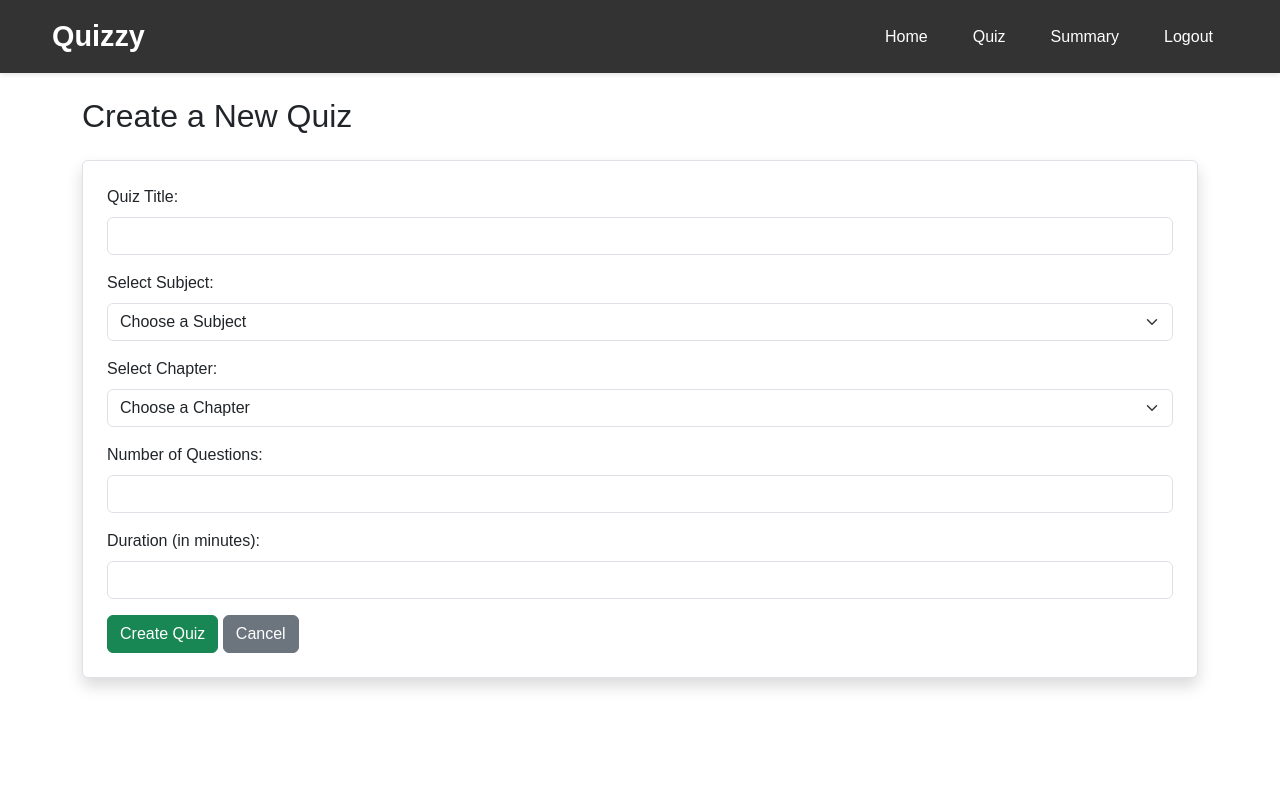
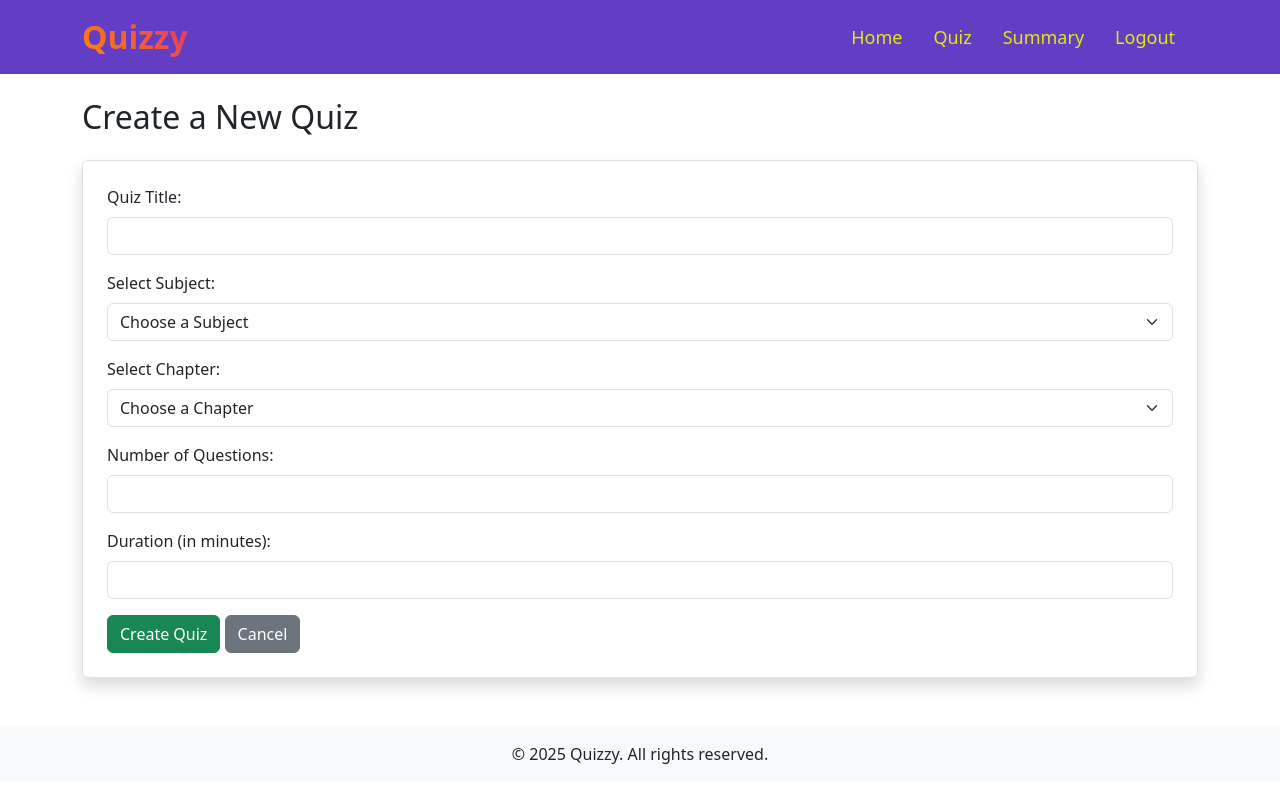
Before and after one commit to Ankit-Aarya/Quizzy_Test, a Flask app: page /create_quiz in a window 1280 px wide. Run offline with Flask 3, Linux system fonts and the light colour scheme; a user stored in the database is signed in; tables that the repository leaves empty hold one stand-in row (values such as "Sample post").

Commit message:
navbar update

```diff
--- a/templates/admin_side/admin_dashboard.html
+++ b/templates/admin_side/admin_dashboard.html
@@ -85,5 +85,7 @@
     <script src="https://cdn.jsdelivr.net/npm/bootstrap@5.3.0/dist/js/bootstrap.bundle.min.js"></script>
     {% endblock %}
 </body>
-
+<footer class="text-center py-3 mt-5 bg-light">
+    <p class="mb-0">&copy; 2025 Quizzy. All rights reserved.</p>
+</footer>
 </html>
--- a/templates/admin_side/nav1.html
+++ b/templates/admin_side/nav1.html
@@ -1,35 +1,57 @@
 <!DOCTYPE html>
 <html lang="en">
 <head>
-  <meta charset="UTF-8">
-  <meta name="viewport" content="width=device-width, initial-scale=1.0">
-  <title>Quizzy</title>
-  <link rel="stylesheet" href="{{url_for('static', filename='css/nav1.css')}}">
+    <meta charset="UTF-8">
+    <meta name="viewport" content="width=device-width, initial-scale=1">
+    <title>Quizzy</title>
+
+    <!-- Bootstrap CSS -->
+    <link href="https://cdn.jsdelivr.net/npm/bootstrap@5.3.0/dist/css/bootstrap.min.css" rel="stylesheet">
+
+    <style>
+      body {
+          overflow-x: hidden;
+      }
+      .navbar {
+          background-color: #623ec5;
+      }
+      .nav-link {
+          color: rgb(228, 232, 16) !important;
+          font-size: large;
+      }
+      .navbar-nav .nav-item {
+        margin-right: 15px; /* Adds spacing between nav items */
+      }
+      .navbar-brand {
+        font-size: 2rem;
+        font-weight: bold;
+        background: linear-gradient(45deg, #ff8a00, #e52e71);
+        -webkit-background-clip: text;
+        -webkit-text-fill-color: transparent;
+      }
+  </style>
 </head>
 <body>
-  <nav class="navbar">
-    <div class="container">
-      <!-- Logo on the left -->
-      <a class="navbar-brand" href="{{url_for('admin_dashboard')}}">Quizzy</a>
 
-      <!-- Navbar items on the right -->
-      <ul class="nav-content">
-        <li class="nav-item">
-          <a href="{{url_for('admin_dashboard')}}">Home</a>
-        </li>
-        <li class="nav-item">
-          <a href="{{url_for('view_quizzes')}}">Quiz</a>
-        </li>
+    <nav class="navbar navbar-expand-lg navbar-dark">
+        <div class="container">
+            <a class="navbar-brand" href="{{url_for('admin_dashboard')}}">Quizzy</a>
+            <button class="navbar-toggler" type="button" data-bs-toggle="collapse" data-bs-target="#navbarNav">
+                <span class="navbar-toggler-icon"></span>
+            </button>
+            <div class="collapse navbar-collapse" id="navbarNav">
+                <ul class="navbar-nav ms-auto">
+                    <li class="nav-item"><a class="nav-link" href="{{url_for('admin_dashboard')}}">Home</a></li>
+                    <li class="nav-item"><a class="nav-link" href="{{url_for('view_quizzes')}}">Quiz</a></li>
+                    <li class="nav-item"><a class="nav-link" href="{{url_for('summary')}}">Summary</a></li>
+                    <li class="nav-item"><a class="nav-link" href="{{url_for('logout')}}">Logout</a></li>
+                </ul>
+            </div>
+        </div>
+    </nav>
 
-        <li class="nav-item">
-          <a href="{{url_for('summary')}}">Summary</a>
-        </li>
+    <!-- Bootstrap JS -->
+    <script src="https://cdn.jsdelivr.net/npm/bootstrap@5.3.0/dist/js/bootstrap.bundle.min.js"></script>
 
-        <li class="nav-item">
-          <a href="{{url_for('logout')}}">Logout</a>
-        </li>
-      </ul>
-    </div>
-  </nav>
 </body>
 </html>
--- a/templates/base.html
+++ b/templates/base.html
@@ -10,6 +10,7 @@
     </title>
     <link href="https://cdn.jsdelivr.net/npm/bootstrap@5.0.2/dist/css/bootstrap.min.css" rel="stylesheet" integrity="sha384-EVSTQN3/azprG1Anm3QDgpJLIm9Nao0Yz1ztcQTwFspd3yD65VohhpuuCOmLASjC" crossorigin="anonymous">
     <link rel="stylesheet" href="{{ url_for('static', filename='css/flash.css') }}">
+
     {% block head %}
 
     {% endblock %}
@@ -30,6 +31,5 @@
 
         {% endblock %}
     </div>
-
 </body>
 </html>
--- a/templates/flash.html
+++ b/templates/flash.html
@@ -24,7 +24,7 @@
                 setTimeout(() => {
                     msg.style.opacity = '0'; // Fade out
                     setTimeout(() => msg.remove(), 500); // Remove from DOM after fade-out
-                }, 5000); // 5 seconds before fade-out
+                }, 3000); // 3 seconds before fade-out
             });
         });
     </script>
--- a/templates/login.html
+++ b/templates/login.html
@@ -22,7 +22,7 @@
                 <label for="password">Password</label>
                 <input type="password" name="password" id="password" class="form-control" placeholder="Enter Your Password" required aria-label="Password">
             </div>
-            <button type="submit" class="btn">Login</button>
+            <button type="submit" class="btn btn-success">Login</button>
         </form>
     </div>
 {% endblock %}
--- a/templates/register.html
+++ b/templates/register.html
@@ -51,6 +51,6 @@
                 <input type="date" name="dob" id="dob" class="form-control" placeholder="Enter Your DOB" required>
             </div>
             <!-- submit butthon -->
-            <button type="submit" class="btn">Register</button>
+            <button type="submit" class="btn btn-primary">Register</button>
         </form>
 {% endblock %}
```
Also changed, not shown: templates/nav.html (+55 -15 lines), templates/user_side/nav2.html (+50 -28 lines), templates/user_side/profile.html (+4 -5 lines), instance/db.sqlite3.
